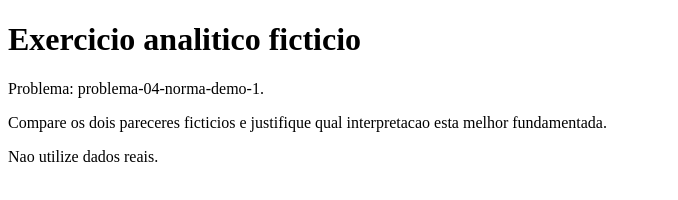
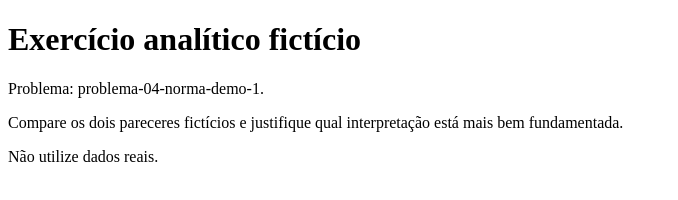
Before and after one commit to gbardusco/agente-de-aulas-senac, a website: page exemplos/fluxo-completo-ficticio/aula-04/exercicios.html in a window 1280 px wide. Shown: the full height of the page, 0-678 px from the left. Drawn offline with Linux system fonts and the light colour scheme.

Commit message:
docs: correct Portuguese in aula-04 exercicios.html

```diff
--- a/exemplos/fluxo-completo-ficticio/aula-04/exercicios.html
+++ b/exemplos/fluxo-completo-ficticio/aula-04/exercicios.html
@@ -2,14 +2,14 @@
 <html lang="pt-BR">
 <head>
     <meta charset="UTF-8">
-    <title>Exercicio ficticio - Aula demo 04</title>
+    <title>Exercício fictício - Aula demo 04</title>
 </head>
 <body>
     <main>
-        <h1>Exercicio analitico ficticio</h1>
+        <h1>Exercício analítico fictício</h1>
         <p>Problema: problema-04-norma-demo-1.</p>
-        <p>Compare os dois pareceres ficticios e justifique qual interpretacao esta melhor fundamentada.</p>
-        <p>Nao utilize dados reais.</p>
+        <p>Compare os dois pareceres fictícios e justifique qual interpretação está mais bem fundamentada.</p>
+        <p>Não utilize dados reais.</p>
     </main>
 </body>
 </html>
```
